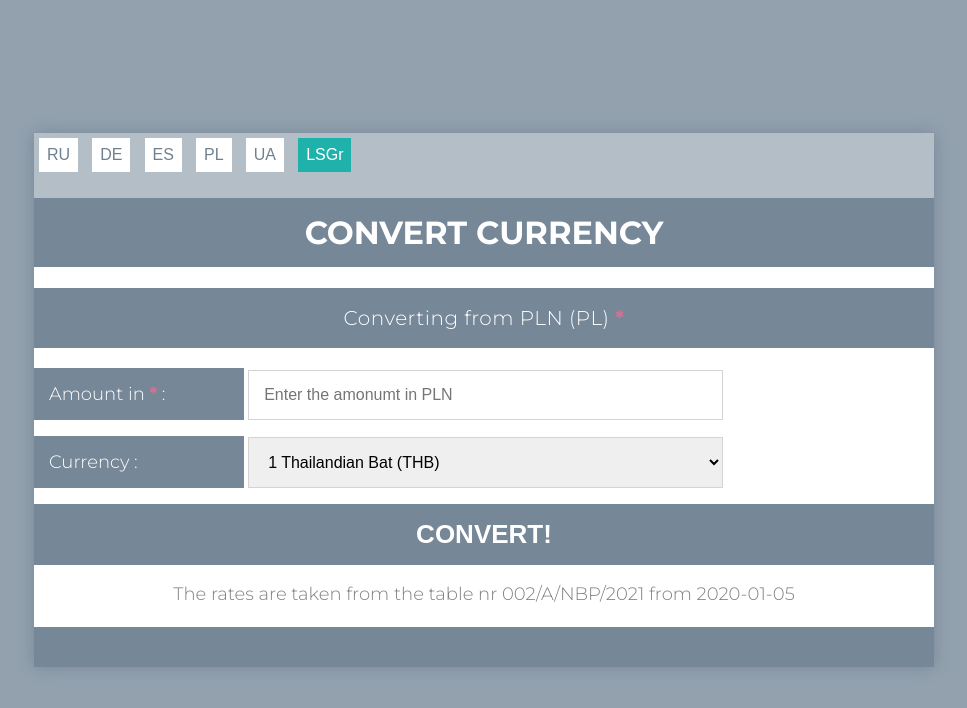
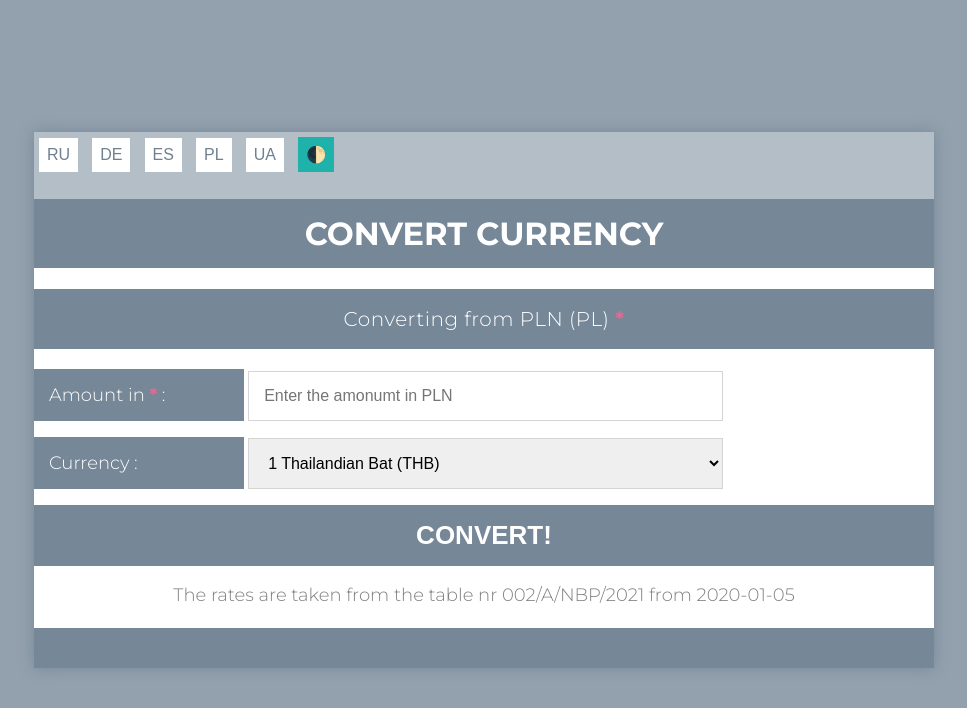
Before and after one commit to Mr-Front-End-dev/Convert-Currency, a plain HTML site: page index.html in a window 1280 px wide. Shown: the whole page, without its empty margins (156-1123 px from the left). Drawn offline with Linux system fonts and the light colour scheme.

Commit message:
Added icon for theme's button

```diff
--- a/index.html
+++ b/index.html
@@ -20,7 +20,7 @@
     <a class="section__button--link" href="#/"><button class="section__button">ES</button></a>
     <a class="section__button--link" href="#/"><button class="section__button">PL</button></a>
     <a class="section__button--link" href="#/"><button class="section__button">UA</button></a>
-    <a class="section__button--link" href="https://mr-front-end-dev.github.io/Convert-Currency--EN-LSGr-/"><button class="section__button section__button--lightseagreen">LSGr</button></a>
+    <a class="section__button--link" href="https://mr-front-end-dev.github.io/Convert-Currency--EN-LSGr-/"><button class="section__button section__button--lightseagreen">🌓</button></a>
     <form class="form js-form">
       <h1 class="form__header">Convert currency</h1>
       <p>
```
